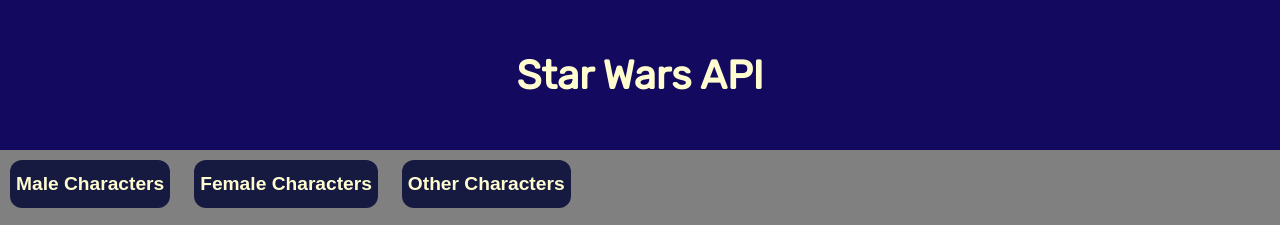
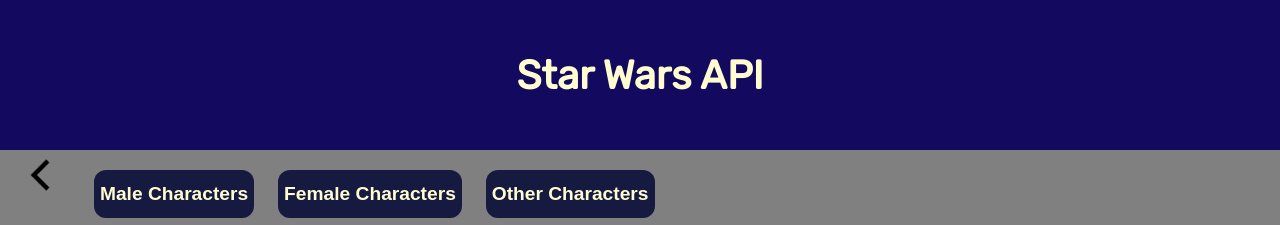
Before and after one commit to deductivegirl/jc, a plain HTML site: page star_wars/sw.html in a window 1280 px wide. Shown: the top 225 px of the page. Drawn offline with Linux system fonts and the light colour scheme.

Commit message:
back arrows

```diff
--- a/star_wars/star_wars.js
+++ b/star_wars/star_wars.js
@@ -35,6 +35,7 @@ function populateDOM (characters) {
       personAnchor.href = "#"
 
       let personImg = document.createElement("img")
+      personImg.className = "characters"
       personImg.src = `https://starwars-visualguide.com/assets/img/characters/${imageNumber}.jpg`
 
       personImg.addEventListener('error', (event) => {
--- a/star_wars/starwars.css
+++ b/star_wars/starwars.css
@@ -39,10 +39,22 @@ ul {
   list-style: none;
 }
 
-a > img {
+.characters {
   height: 16rem;
   margin: 10px;
   border: black 2px solid;
+}
+
+.backArrow {
+  background-color: transparent;
+  border: none;
+  margin: 15px;
+  padding-top: 50px;
+}
+
+.backArrow img {
+  height: 50px;
+  cursor: pointer;
 }
 
 button {
--- a/star_wars/sw.html
+++ b/star_wars/sw.html
@@ -17,10 +17,12 @@
 
     <section id="body">
       <div class="buttons">
+        <a class="backArrow" href="../index.html"><img src="/images/backArrow.png"></a>
         <button id="maleButton">Male Characters</button>
         <button id="femaleButton">Female Characters</button>
         <button id="otherButton">Other Characters</button>
       </div>
+
       <div id="gallery"></div>
     </section>
     <footer>
```
Also changed, not shown: pokemonMain/index.html (+1 -1 lines).
